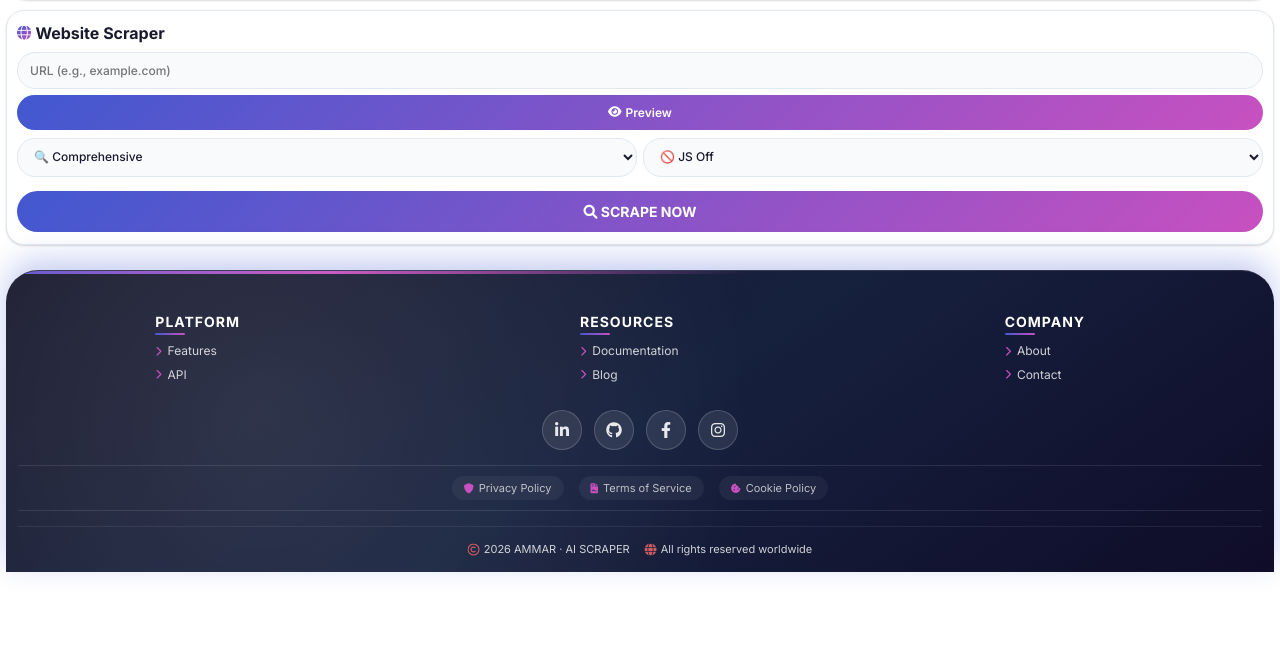
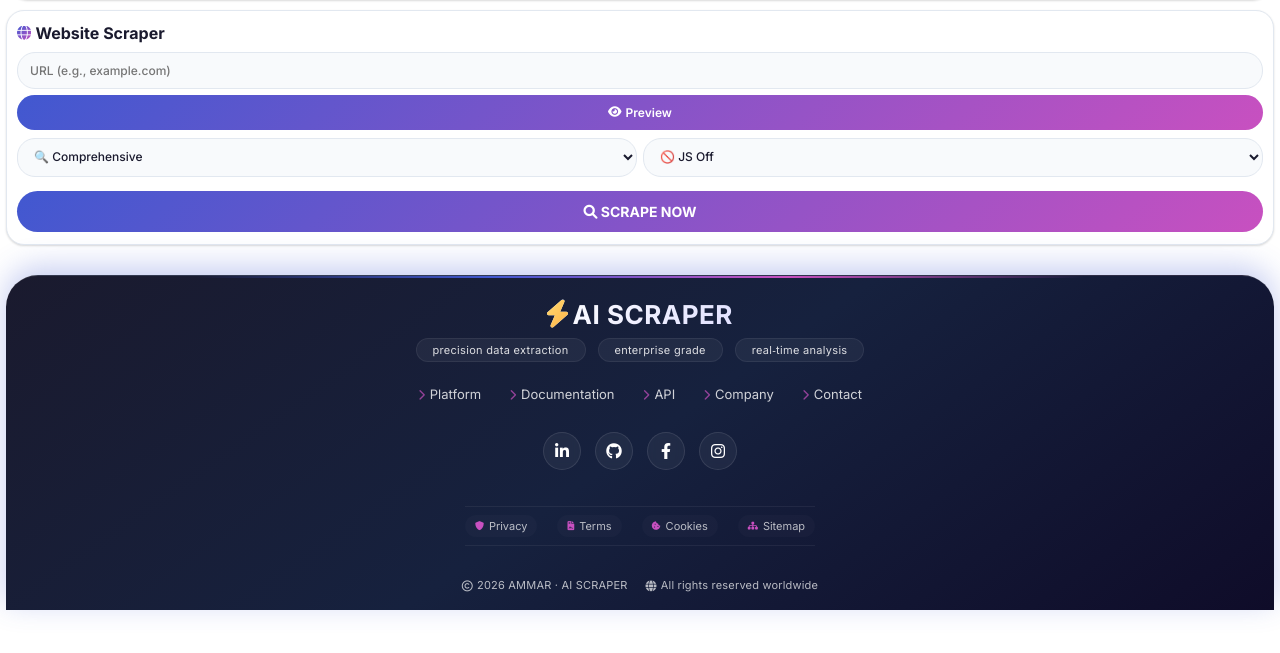
Before and after one commit to syedammarhaider/Ai-scraper, a FastAPI app: page / in a window 1280 px wide. Shown: the part 52-705 px from the top of the page. Run offline with FastAPI, Linux system fonts and the light colour scheme.

Commit message:
Auto update

```diff
--- a/templates/index.html
+++ b/templates/index.html
@@ -663,56 +659,40 @@ body {
     }
 }
 
-/* ULTRA PRO FOOTER - ROYAL EDITION */
+/* ULTRA PROFESSIONAL FOOTER – CENTERED, ELEGANT, FAST */
 .footer {
-    margin-top: 25px;
-    padding: 20px 12px 15px;
+    margin-top: 30px;
+    padding: 22px 20px 18px;
     background: var(--footer-gradient);
     color: var(--footer-text);
     border-radius: 32px 32px 0 0;
-    box-shadow: 0 -10px 30px var(--footer-glow);
-    border-top: 1px solid rgba(255,255,255,0.15);
-    backdrop-filter: blur(10px);
+    box-shadow: 0 -8px 30px var(--footer-glow);
+    border-top: 1px solid rgba(255, 255, 255, 0.12);
     width: 100%;
     flex-shrink: 0;
     position: relative;
-    overflow: hidden;
+    text-align: center;
+    backdrop-filter: blur(12px);
 }
 
 .footer::before {
     content: '';
     position: absolute;
     top: 0;
-    left: 0;
-    right: 0;
-    height: 3px;
+    left: 15%;
+    right: 15%;
+    height: 2px;
     background: linear-gradient(90deg, transparent, var(--accent-primary), var(--accent-secondary), transparent);
-    animation: shimmer 3s infinite;
+    border-radius: 2px;
 }
 
-@keyframes shimmer {
-    0% { transform: translateX(-100%); }
-    100% { transform: translateX(100%); }
-}
-
-.footer::after {
-    content: '';
-    position: absolute;
-    bottom: 0;
-    left: 0;
-    width: 100%;
-    height: 100%;
-    background: radial-gradient(circle at 20% 50%, rgba(255,255,255,0.1) 0%, transparent 50%);
-    pointer-events: none;
-}
-
-.footer-main {
+.footer-content {
+    max-width: 1200px;
+    margin: 0 auto;
     display: flex;
-    flex-wrap: wrap;
-    justify-content: space-between;
+    flex-direction: column;
     align-items: center;
-    gap: 20px;
-    margin-bottom: 20px;
+    gap: 18px;
     position: relative;
     z-index: 2;
 }
@@ -720,276 +700,167 @@ body {
 .footer-brand {
     display: flex;
     flex-direction: column;
-    gap: 8px;
-    min-width: 180px;
+    align-items: center;
+    gap: 6px;
 }
 
-.footer-logo {
-    font-size: 28px;
-    font-weight: 800;
-    background: linear-gradient(135deg, #fff, #e0e0ff);
+.footer-brand .logo {
+    font-size: 26px;
+    font-weight: 700;
+    background: linear-gradient(135deg, #ffffff, #e0e0ff);
     -webkit-background-clip: text;
     -webkit-text-fill-color: transparent;
-    display: flex;
-    align-items: center;
-    gap: 8px;
-    letter-spacing: 1px;
-    text-shadow: 0 2px 10px rgba(0,0,0,0.3);
+    letter-spacing: 0.5px;
 }
 
-.footer-logo i {
-    font-size: 32px;
-    background: linear-gradient(135deg, #ffd700, #ffa500);
+.footer-brand .logo i {
+    background: linear-gradient(135deg, #ffd970, #ffb347);
     -webkit-background-clip: text;
     -webkit-text-fill-color: transparent;
-    filter: drop-shadow(0 2px 5px rgba(0,0,0,0.3));
+    margin-right: 4px;
+    font-size: 28px;
 }
 
 .footer-tagline {
-    font-size: 12px;
-    opacity: 0.9;
+    font-size: 13px;
+    opacity: 0.85;
     display: flex;
-    align-items: center;
-    gap: 8px;
+    gap: 12px;
     flex-wrap: wrap;
+    justify-content: center;
 }
 
 .footer-tagline span {
-    background: rgba(255,255,255,0.1);
-    padding: 4px 12px;
-    border-radius: 30px;
-    font-size: 10px;
-    border: 1px solid rgba(255,255,255,0.2);
-    backdrop-filter: blur(5px);
-}
-
-.footer-badges {
-    display: flex;
-    gap: 8px;
-    flex-wrap: wrap;
-}
-
-.footer-badge {
-    background: rgba(255,255,255,0.1);
-    padding: 6px 14px;
-    border-radius: 30px;
+    background: rgba(255, 255, 255, 0.06);
+    padding: 4px 16px;
+    border-radius: 40px;
     font-size: 11px;
-    font-weight: 600;
-    display: flex;
-    align-items: center;
-    gap: 6px;
-    border: 1px solid rgba(255,255,255,0.2);
-    backdrop-filter: blur(5px);
-    transition: all 0.3s ease;
-}
-
-.footer-badge:hover {
-    background: rgba(255,255,255,0.2);
-    transform: translateY(-2px);
-    border-color: rgba(255,255,255,0.4);
-}
-
-.footer-badge i {
-    color: #ffd700;
+    font-weight: 400;
+    border: 1px solid rgba(255, 255, 255, 0.08);
+    letter-spacing: 0.3px;
 }
 
 .footer-links {
     display: flex;
     flex-wrap: wrap;
-    gap: 30px;
-    justify-content: space-around;
-    margin: 20px 0;
-    position: relative;
-    z-index: 2;
+    justify-content: center;
+    gap: 28px;
+    margin: 6px 0 2px;
 }
 
-.footer-column {
-    min-width: 120px;
+.footer-links a {
+    color: rgba(255, 255, 255, 0.8);
+    text-decoration: none;
+    font-size: 13px;
+    font-weight: 400;
+    transition: color 0.2s ease;
+    display: inline-flex;
+    align-items: center;
+    gap: 5px;
+    border-bottom: 1px solid transparent;
 }
 
-.footer-column h4 {
-    font-size: 14px;
-    font-weight: 700;
-    margin-bottom: 12px;
-    color: #fff;
-    text-transform: uppercase;
-    letter-spacing: 1px;
-    position: relative;
-    display: inline-block;
+.footer-links a i {
+    font-size: 11px;
+    color: var(--accent-secondary);
+    opacity: 0.7;
 }
 
-.footer-column h4::after {
-    content: '';
-    position: absolute;
-    bottom: -4px;
-    left: 0;
-    width: 30px;
-    height: 2px;
-    background: var(--accent-gradient);
-    border-radius: 2px;
-}
-
-.footer-column ul {
-    list-style: none;
-    padding: 0;
-}
-
-.footer-column ul li {
-    margin-bottom: 8px;
-}
-
-.footer-column ul li a {
-    color: rgba(255,255,255,0.8);
-    text-decoration: none;
-    font-size: 12px;
-    transition: all 0.2s ease;
-    display: flex;
-    align-items: center;
-    gap: 6px;
-}
-
-.footer-column ul li a:hover {
-    color: #fff;
-    transform: translateX(5px);
-}
-
-.footer-column ul li a i {
-    font-size: 10px;
-    color: var(--accent-secondary);
+.footer-links a:hover {
+    color: #ffffff;
+    border-bottom-color: rgba(255,255,255,0.3);
 }
 
 .footer-social {
     display: flex;
-    gap: 12px;
-    flex-wrap: wrap;
+    gap: 14px;
     justify-content: center;
-    margin: 15px 0;
-    position: relative;
-    z-index: 2;
+    margin: 8px 0;
 }
 
 .footer-social a {
     color: var(--footer-text);
     font-size: 16px;
-    opacity: 0.9;
-    transition: all 0.3s ease;
-    width: 40px;
-    height: 40px;
+    width: 38px;
+    height: 38px;
     display: flex;
     align-items: center;
     justify-content: center;
-    background: rgba(255,255,255,0.1);
+    background: rgba(255, 255, 255, 0.05);
     border-radius: 50%;
-    border: 1px solid rgba(255,255,255,0.2);
+    border: 1px solid rgba(255, 255, 255, 0.1);
+    transition: all 0.25s ease;
     text-decoration: none;
-    backdrop-filter: blur(5px);
-    position: relative;
-    overflow: hidden;
-}
-
-.footer-social a::before {
-    content: '';
-    position: absolute;
-    top: 50%;
-    left: 50%;
-    width: 0;
-    height: 0;
-    border-radius: 50%;
-    background: rgba(255,255,255,0.3);
-    transform: translate(-50%, -50%);
-    transition: width 0.4s, height 0.4s;
-}
-
-.footer-social a:hover::before {
-    width: 50px;
-    height: 50px;
+    backdrop-filter: blur(4px);
 }
 
 .footer-social a:hover {
-    opacity: 1;
-    transform: translateY(-5px) scale(1.1);
     background: var(--accent-gradient);
+    transform: translateY(-3px);
     border-color: transparent;
-    box-shadow: 0 5px 15px rgba(0,0,0,0.3);
+    box-shadow: 0 8px 18px rgba(0, 0, 0, 0.2);
 }
 
 .footer-extra {
     display: flex;
     flex-wrap: wrap;
-    gap: 15px;
     justify-content: center;
-    margin: 15px 0;
-    padding: 10px 0;
-    border-top: 1px solid rgba(255,255,255,0.1);
-    border-bottom: 1px solid rgba(255,255,255,0.1);
-    position: relative;
-    z-index: 2;
+    gap: 20px;
+    margin: 10px 0 6px;
+    padding: 8px 0;
+    border-top: 1px solid rgba(255, 255, 255, 0.06);
+    border-bottom: 1px solid rgba(255, 255, 255, 0.06);
 }
 
-.footer-extra-link {
-    color: rgba(255,255,255,0.7);
+.footer-extra a {
+    color: rgba(255, 255, 255, 0.7);
     text-decoration: none;
     font-size: 11px;
-    display: flex;
+    display: inline-flex;
     align-items: center;
     gap: 5px;
-    padding: 5px 12px;
-    border-radius: 20px;
-    background: rgba(255,255,255,0.05);
-    transition: all 0.2s ease;
+    padding: 4px 10px;
+    border-radius: 30px;
+    background: rgba(255, 255, 255, 0.02);
+    transition: background 0.2s;
 }
 
-.footer-extra-link:hover {
-    color: #fff;
-    background: rgba(255,255,255,0.15);
-    transform: translateY(-2px);
-}
-
-.footer-extra-link i {
-    font-size: 10px;
+.footer-extra a i {
+    font-size: 9px;
     color: var(--accent-secondary);
 }
 
+.footer-extra a:hover {
+    background: rgba(255, 255, 255, 0.08);
+    color: #ffffff;
+}
+
 .footer-copyright {
-    text-align: center;
     font-size: 11px;
-    opacity: 0.8;
-    margin-top: 15px;
-    padding-top: 15px;
-    border-top: 1px solid rgba(255,255,255,0.1);
-    position: relative;
-    z-index: 2;
+    opacity: 0.7;
     display: flex;
     flex-wrap: wrap;
     justify-content: center;
-    gap: 15px;
+    gap: 18px;
+    padding-top: 8px;
+    letter-spacing: 0.2px;
 }
 
 .footer-copyright span {
-    display: flex;
+    display: inline-flex;
     align-items: center;
-    gap: 5px;
-}
-
-.footer-copyright i {
-    color: #ff6b6b;
-    animation: heartbeat 1.5s ease-in-out infinite;
-}
-
-@keyframes heartbeat {
-    0%, 100% { transform: scale(1); }
-    50% { transform: scale(1.1); }
+    gap: 4px;
 }
 
 .footer-copyright a {
-    color: rgba(255,255,255,0.9);
+    color: rgba(255, 255, 255, 0.8);
     text-decoration: none;
-    border-bottom: 1px dotted rgba(255,255,255,0.3);
+    border-bottom: 1px dotted rgba(255, 255, 255, 0.2);
 }
 
 .footer-copyright a:hover {
-    color: #fff;
-    border-bottom-color: #fff;
+    color: #ffffff;
+    border-bottom-color: #ffffff;
 }
 
 ::-webkit-scrollbar {
@@ -1146,37 +996,24 @@ body {
     </div>
 </div>
 
-<!-- ULTRA PRO FOOTER - ROYAL EDITION with AMMAR -->
+<!-- ULTRA PROFESSIONAL FOOTER – CENTERED, REFINED, FAST -->
 <footer class="footer">
-
+    <div class="footer-content">
+        <div class="footer-brand">
+            <div class="logo"><i class="fas fa-bolt"></i>AI SCRAPER</div>
+            <div class="footer-tagline">
+                <span>precision data extraction</span>
+                <span>enterprise grade</span>
+                <span>real‑time analysis</span>
+            </div>
+        </div>
 
         <div class="footer-links">
-        <div class="footer-column">
-            <h4>Platform</h4>
-            <ul>
-                <li><a href="#"><i class="fas fa-chevron-right"></i> Features</a></li>
-
-                <li><a href="#"><i class="fas fa-chevron-right"></i> API</a></li>
-
-            </ul>
-        </div>
-        <div class="footer-column">
-            <h4>Resources</h4>
-            <ul>
-                <li><a href="#"><i class="fas fa-chevron-right"></i> Documentation</a></li>
-
-                <li><a href="#"><i class="fas fa-chevron-right"></i> Blog</a></li>
-
-            </ul>
-        </div>
-        <div class="footer-column">
-            <h4>Company</h4>
-            <ul>
-                <li><a href="#"><i class="fas fa-chevron-right"></i> About</a></li>
-
-                <li><a href="#"><i class="fas fa-chevron-right"></i> Contact</a></li>
-            </ul>
-        </div>
+            <a href="#"><i class="fas fa-chevron-right"></i> Platform</a>
+            <a href="#"><i class="fas fa-chevron-right"></i> Documentation</a>
+            <a href="#"><i class="fas fa-chevron-right"></i> API</a>
+            <a href="#"><i class="fas fa-chevron-right"></i> Company</a>
+            <a href="#"><i class="fas fa-chevron-right"></i> Contact</a>
         </div>
 
         <div class="footer-social">
@@ -1184,20 +1021,19 @@ body {
             <a href="https://github.com/Syedammarhaider" target="_blank" title="GitHub"><i class="fab fa-github"></i></a>
             <a href="https://www.facebook.com/profile.php?id=100091524961370" target="_blank" title="Facebook"><i class="fab fa-facebook-f"></i></a>
             <a href="#" title="Instagram"><i class="fab fa-instagram"></i></a>
-
-
         </div>
 
         <div class="footer-extra">
-        <a href="#" class="footer-extra-link"><i class="fas fa-shield-alt"></i> Privacy Policy</a>
-        <a href="#" class="footer-extra-link"><i class="fas fa-file-contract"></i> Terms of Service</a>
-        <a href="#" class="footer-extra-link"><i class="fas fa-cookie-bite"></i> Cookie Policy</a>
-
+            <a href="#"><i class="fas fa-shield-alt"></i> Privacy</a>
+            <a href="#"><i class="fas fa-file-contract"></i> Terms</a>
+            <a href="#"><i class="fas fa-cookie-bite"></i> Cookies</a>
+            <a href="#"><i class="fas fa-sitemap"></i> Sitemap</a>
         </div>
 
         <div class="footer-copyright">
             <span><i class="far fa-copyright"></i> 2026 AMMAR · AI SCRAPER </span>
             <span><i class="fas fa-globe"></i> All rights reserved worldwide</span>
+        </div>
     </div>
 </footer>
 
```
Also changed, not shown: other parts of templates/index.html (+4 -29 lines). Lines whose indentation alone changed are shown as unchanged.
